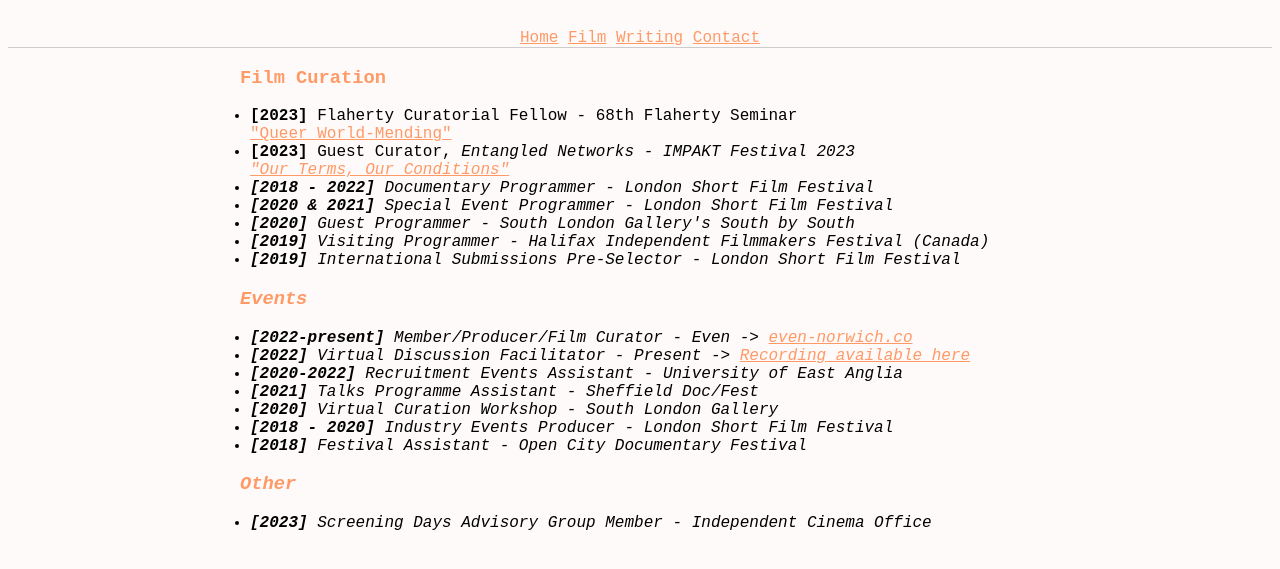
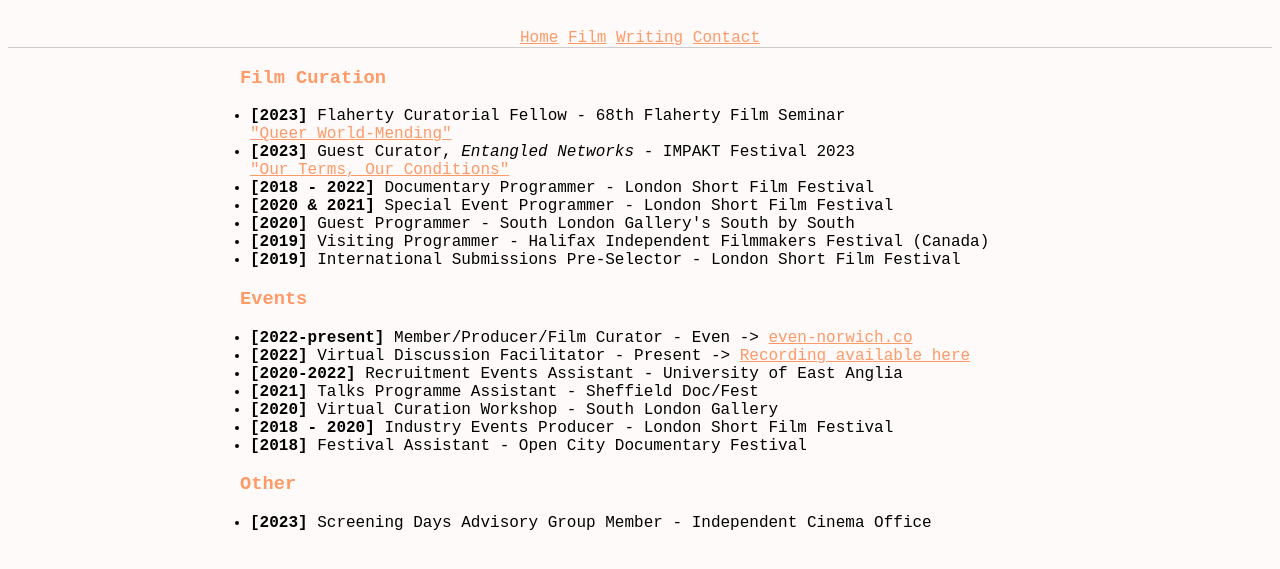
Before and after one commit to mrsmusogi/miranda-w-m, a plain HTML site: page film.html in a window 1280 px wide. Shown: the part 61-630 px from the top of the page. Drawn offline with Linux system fonts and the light colour scheme.

Commit message:
Update film.html

```diff
--- a/film.html
+++ b/film.html
@@ -17,8 +17,8 @@
 	<p>
 		<h3>Film Curation</h3>
 		<ul>
-			<li><b>[2023]</b> Flaherty Curatorial Fellow - 68th Flaherty Seminar<br><a href="https://www.theflaherty.org/2023-fellows">"Queer World-Mending"</a></li>
-			<li><b>[2023]</b> Guest Curator, <i>Entangled Networks<i> - IMPAKT Festival 2023<br><a href="https://impakt.nl/festival/2023/discussion/entangled-networks">"Our Terms, Our Conditions"</a></li>
+			<li><b>[2023]</b> Flaherty Curatorial Fellow - 68th Flaherty Film Seminar<br><a href="https://www.theflaherty.org/2023-fellows">"Queer World-Mending"</a></li>
+			<li><b>[2023]</b> Guest Curator, <i>Entangled Networks</i> - IMPAKT Festival 2023<br><a href="https://impakt.nl/festival/2023/discussion/entangled-networks">"Our Terms, Our Conditions"</a></li>
 			<li><b>[2018 - 2022]</b> Documentary Programmer - London Short Film Festival</li>
 			<li><b>[2020 &amp; 2021]</b> Special Event Programmer - London Short Film Festival</li>
 			<li><b>[2020]</b> Guest Programmer - South London Gallery's South by South</li>
```
